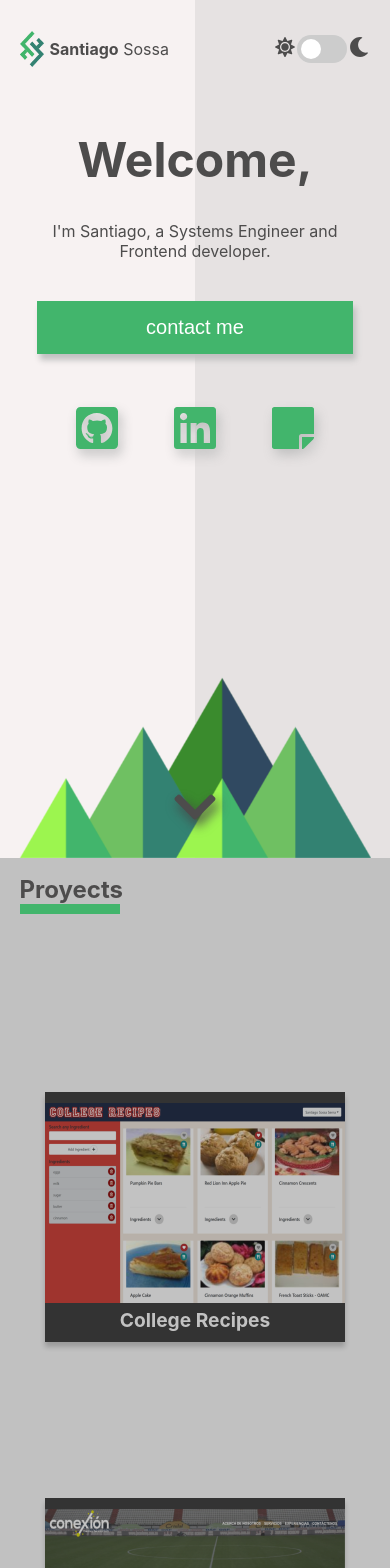
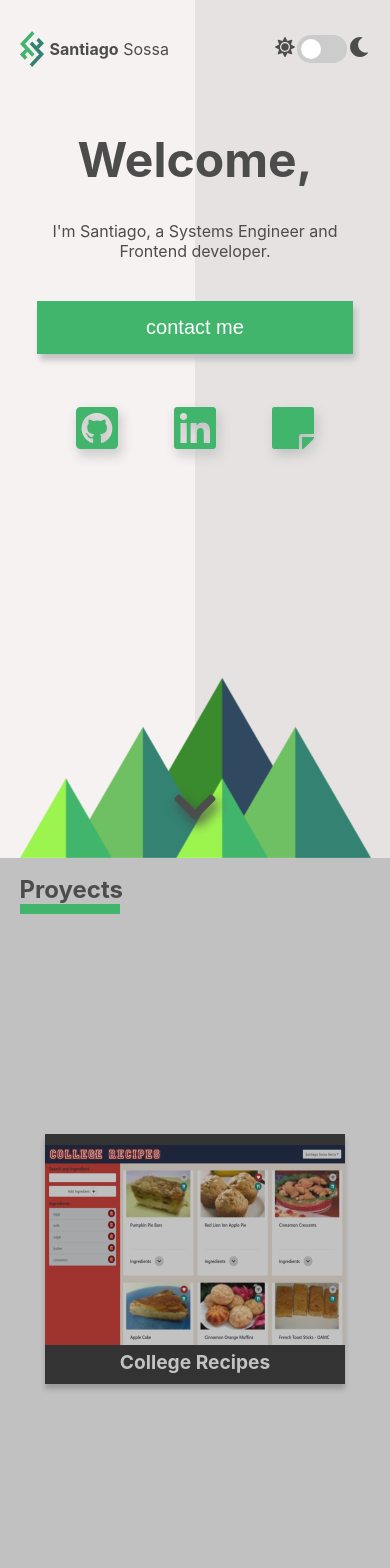
Before and after one commit to SantiagoSossa/personal-web, a React (Create React App) app: page / in a window 390 px wide. Shown: the top 1568 px of the page. Built offline with nearby package versions, Linux system fonts and the light colour scheme.

Commit message:
[fix] minor CSS
fixed CSS bug when opening a project in mobile

```diff
--- a/src/components/Proyects/Proyect/Proyect.module.css
+++ b/src/components/Proyects/Proyect/Proyect.module.css
@@ -116,6 +116,6 @@ a:hover, a:active { text-decoration: none; }
 
 @media (max-width:1200px){
     .Proyect{
-        margin: 8% 5%;
+        margin: 20% 5%;
     }
 }
```
